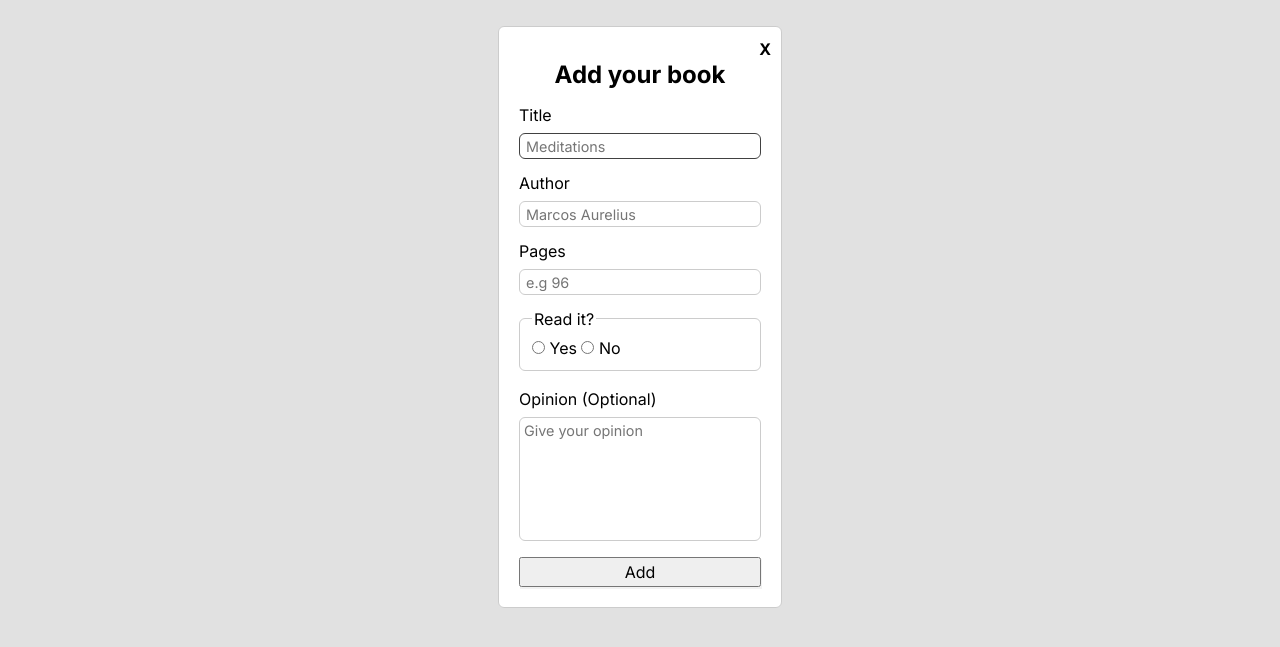
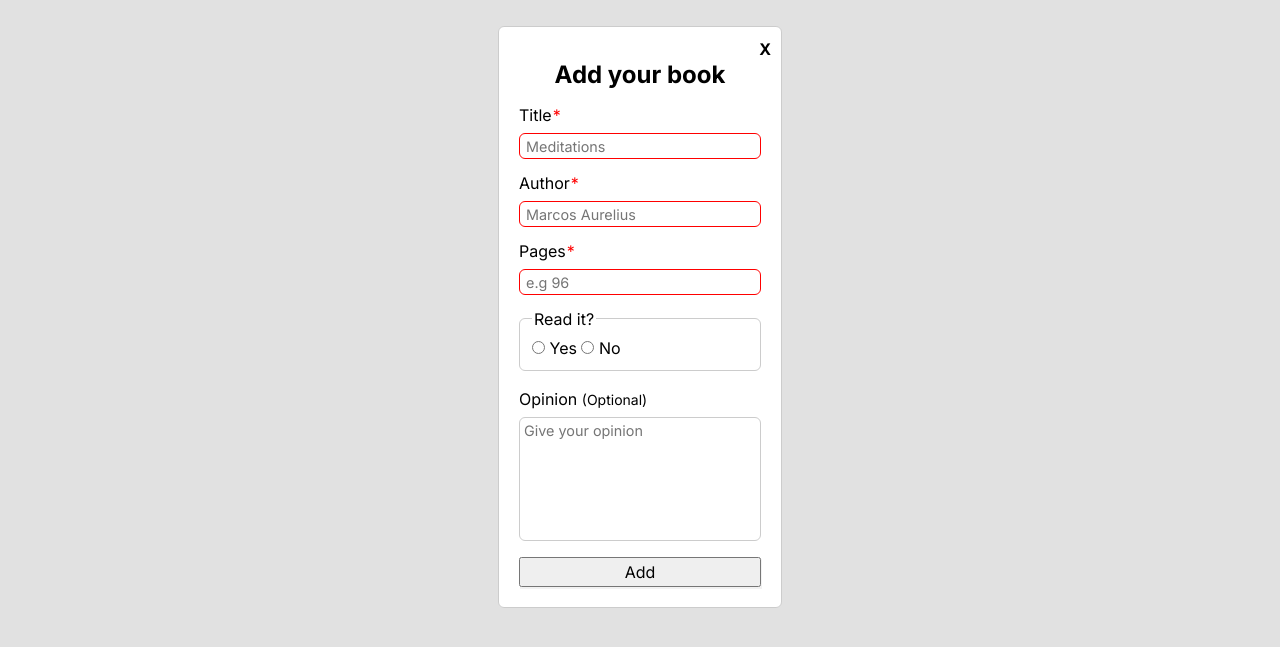
Before and after one commit to Carlosaac23/TOP-library, a plain HTML site: page index.html in a window 1280 px wide. Both pictures are taken after a click on the button "Add Book". Shown: the part 83-730 px from the top of the page. Drawn offline with Linux system fonts and the light colour scheme.

Commit message:
feat: - add mandatory icon to title, author and pages inputs - add border-color to :valid and :invalid inputs

```diff
--- a/styles/style.css
+++ b/styles/style.css
@@ -139,6 +139,22 @@ dialog h2 {
   margin-bottom: 0;
 }
 
+.form label[for='title']::after,
+.form label[for='author']::after,
+.form label[for='pages']::after {
+  content: '*';
+  color: red;
+  margin-left: 1px;
+}
+
+.form input:invalid {
+  border-color: red;
+}
+
+.form input:valid {
+  border-color: rgb(0, 175, 0);
+}
+
 .form input {
   padding: 0 0 0 6px;
   border: 1px solid var(--border-color);
@@ -151,7 +167,6 @@ dialog h2 {
 
 .form input:focus {
   outline: none;
-  border: 1px solid var(--border-focus-color);
 }
 
 .form fieldset {
@@ -187,6 +202,10 @@ dialog h2 {
   max-height: 80px;
 }
 
+.optional {
+  font-size: 0.875rem;
+}
+
 .error {
   background-color: rgb(255, 229, 229);
   border-radius: 6px;
```
